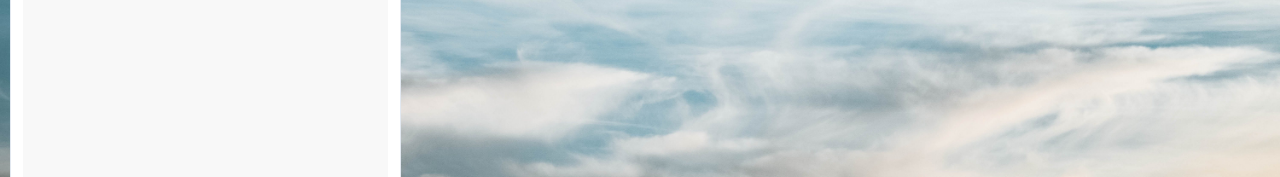
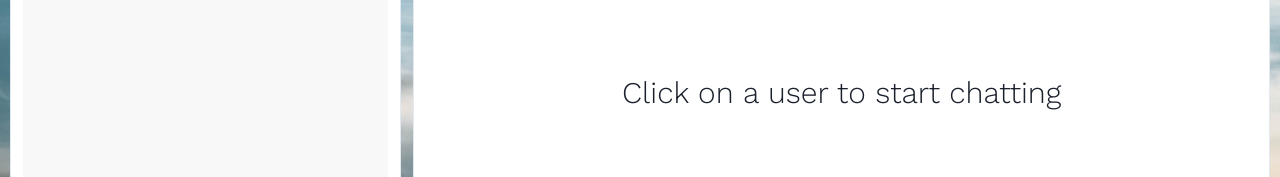
Before and after one commit to prathu9/chatpot, a React app in the folder frontend/: page /chats in a window 1280 px wide. Shown: the part 328-505 px from the top of the page. Built offline with nearby package versions, Linux system fonts and the light colour scheme; no server answers; sample sign-in values are in the browser's storage; the HTML template or start-up script is replaced by a standard one.

Commit message:
added chat box with name and profile modal

```diff
--- a/frontend/src/components/ChatBox.tsx
+++ b/frontend/src/components/ChatBox.tsx
@@ -1,6 +1,29 @@
-function ChatBox() {
+import { Box } from "@chakra-ui/react"
+import { Dispatch, SetStateAction } from "react"
+import { ChatState } from "../context/ChatProvider"
+import SingleChat from "./SingleChat"
+
+type ChatBoxPropType = {
+  fetchAgain: boolean,
+  setFetchAgain: Dispatch<SetStateAction<boolean>>
+}
+
+function ChatBox({fetchAgain, setFetchAgain}: ChatBoxPropType) {
+  console.log(fetchAgain, setFetchAgain)
+  const {selectedChat} = ChatState();
   return (
-    <div>ChatBox</div>
+    <Box
+      display={{base: selectedChat? "flex":"none", md:"flex"}}
+      alignItems="center"
+      flexDir="column"
+      p={3}
+      bg="white"
+      w={{base: "100%", md: "68%"}}
+      borderRadius="lg"
+      borderWidth="1px"
+    >
+      <SingleChat />
+    </Box>
   )
 }
 
--- a/frontend/src/components/Miscellaneous/ProfileModel.tsx
+++ b/frontend/src/components/Miscellaneous/ProfileModel.tsx
@@ -18,7 +18,7 @@ import { ViewIcon } from "@chakra-ui/icons";
 
 type ProfileModal = {
   user: User;
-  children: React.ReactNode;
+  children?: React.ReactNode;
 };
 
 const ProfileModal = ({ user, children }: ProfileModal) => {
--- a/frontend/src/components/MyChats.tsx
+++ b/frontend/src/components/MyChats.tsx
@@ -7,10 +7,10 @@ import ChatLoading from "./ChatLoading";
 import { getSenderName } from "../utils/chatLogics";
 import GroupChatModel from "./Miscellaneous/GroupChatModal";
 
-function MyChats() {
+function MyChats({fetchAgain}:{fetchAgain:boolean}) {
   const [loggedUser, setLoggedUser] = useState<User | null>(null);
   const { selectedChat, setSelectedChat, user, chats, setChats } = ChatState();
-
+console.log(fetchAgain)
   const toast = useToast();
 
   const fetchChats = useCallback(async () => {
--- /dev/null
+++ b/frontend/src/components/SingleChat.tsx
@@ -0,0 +1,66 @@
+import { Box, IconButton, Text } from "@chakra-ui/react";
+import { ChatState } from "../context/ChatProvider";
+import { ArrowBackIcon } from "@chakra-ui/icons";
+import { getSenderName, getSenderDetail } from "../utils/chatLogics";
+import ProfileModal from "./Miscellaneous/ProfileModel";
+
+const SingleChat = () => {
+    const {user, selectedChat, setSelectedChat} = ChatState();
+
+    return(
+        <>
+           {selectedChat ?
+            <>
+                <Text
+                    fontSize={{base: "28px", md: "30px"}}
+                    pb={3}
+                    px={2}
+                    w="100%"
+                    fontFamily="Work sans"
+                    display="flex"
+                    justifyContent={{base: "space-between"}}
+                    alignItems="center"
+                >
+                    <IconButton
+                            display={{ base: "flex", md: "none" }}
+                            icon={<ArrowBackIcon />}
+                            onClick={() => setSelectedChat(null)}
+                            aria-label="back button"
+                    />
+                    {
+                        !selectedChat.isGroupChat ? (
+                            <>
+                                {getSenderName(user, selectedChat.users)}
+                                <ProfileModal user={getSenderDetail(user, selectedChat.users)!} />
+                            </>
+                        ):(
+                            <>
+                                {selectedChat.chatName.toUpperCase()}
+                            </>
+                        )
+                    }
+                </Text>
+                <Box
+                    display="flex"
+                    flexDir="column"
+                    justifyContent="flex-end"
+                    p={3}
+                    bg="#e8e8e8"
+                    w="100%"
+                    h="100%"
+                    borderRadius="lg"
+                    overflowY="hidden"
+                >
+                    {/*Message here */}
+                </Box>
+            </>:
+            <Box display="flex" alignItems="center" justifyContent="center" h="100%">
+                <Text fontSize="3xl" pb={3} fontFamily="Work sans">
+                    Click on a user to start chatting
+                </Text>
+            </Box>}
+        </>
+    )
+}
+
+export default SingleChat;
--- a/frontend/src/pages/ChatPage.tsx
+++ b/frontend/src/pages/ChatPage.tsx
@@ -3,16 +3,18 @@ import SideDrawer from "../components/Miscellaneous/SideDrawer";
 import { ChatState } from "../context/ChatProvider";
 import MyChats from "../components/MyChats";
 import ChatBox from "../components/ChatBox";
+import { useState } from "react";
 
 const ChatPage = () => {
     const {user} = ChatState();
+    const [fetchAgain, setFetchAgain] = useState(false);
 
     return (
       <div style={{width: "100%"}}>
         {user && <SideDrawer />}
         <Box display="flex" justifyContent="space-between" w="100%" h="91.5vh" p="10px">
-          {user && <MyChats />}
-          {user && <ChatBox />}
+          {user && <MyChats fetchAgain={fetchAgain} />}
+          {user && <ChatBox fetchAgain={fetchAgain} setFetchAgain={setFetchAgain} />}
         </Box>
       </div>
     )
--- a/frontend/src/utils/chatLogics.ts
+++ b/frontend/src/utils/chatLogics.ts
@@ -6,3 +6,10 @@ export const getSenderName = (loggedUser: User | null, users: User[]) => {
     }
     return users.filter((user) => loggedUser._id !== user._id)[0].name;
 }
+
+export const getSenderDetail = (loggedUser: User | null, users: User[]) => {
+    if(!loggedUser){
+        return null;
+    }
+    return users.filter((user) => loggedUser._id !== user._id)[0];
+}
```
